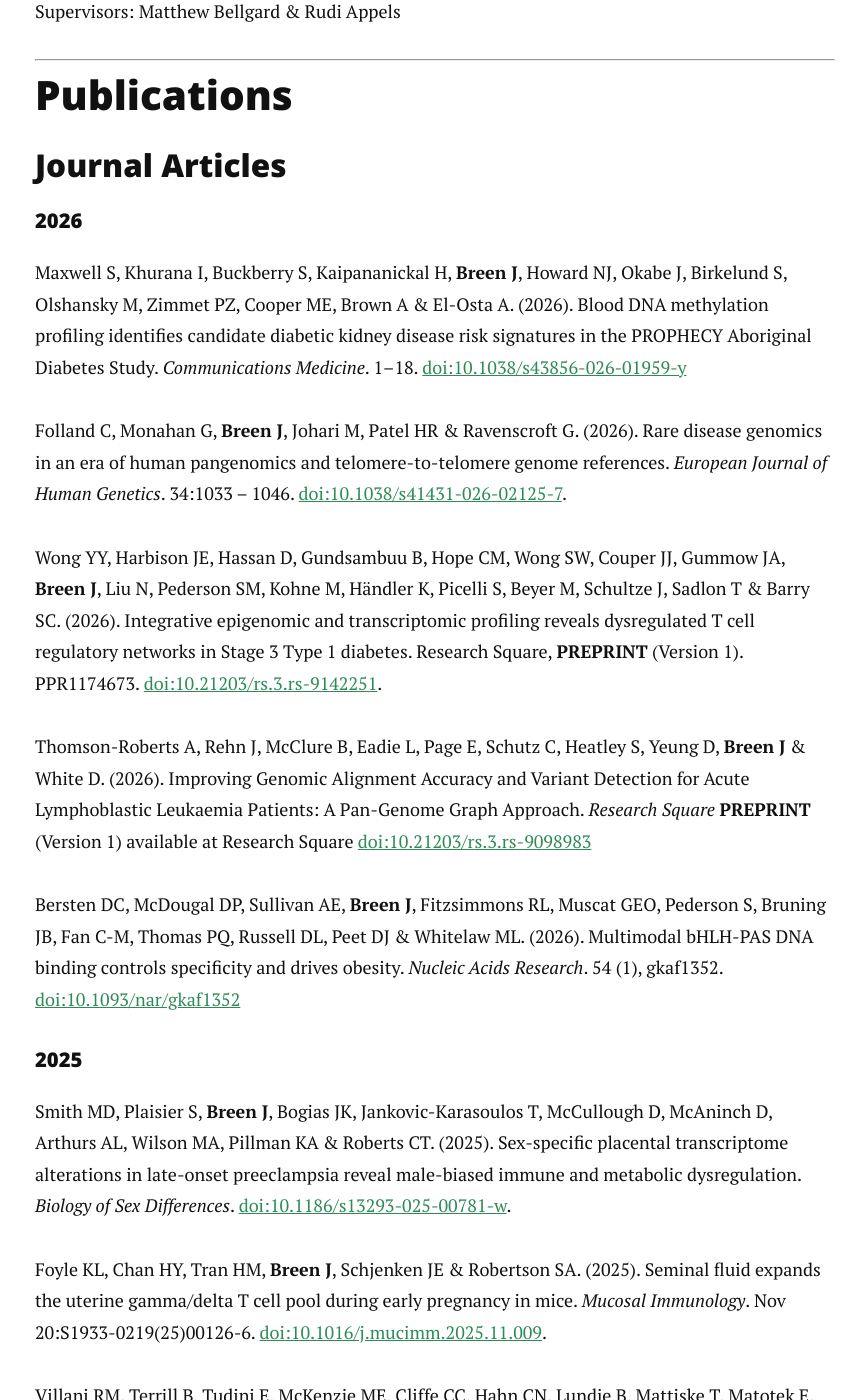
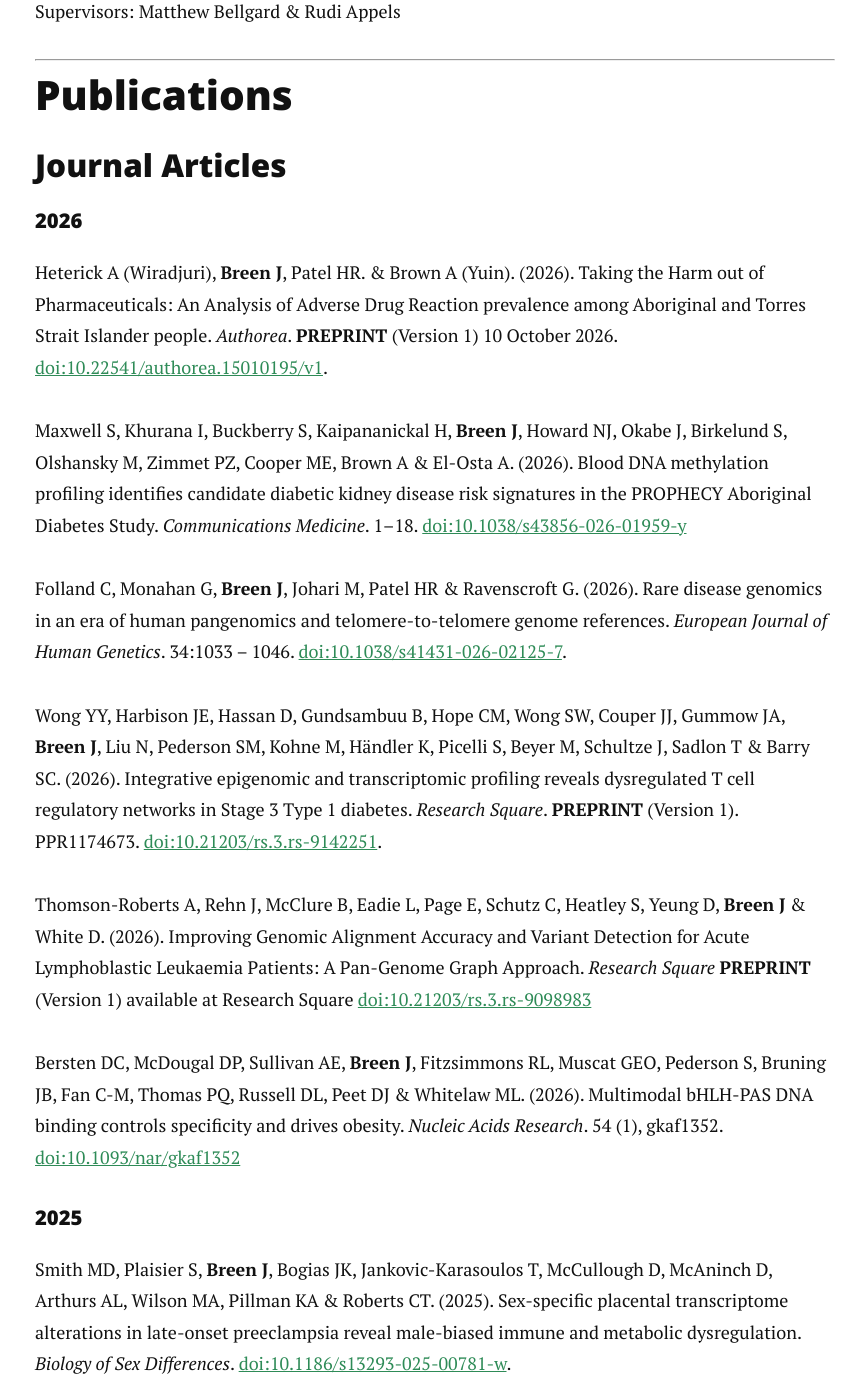
Before and after one commit to jimmybgammyknee/jimmybgammyknee.github.io, a Jekyll site: the page built from cv.md, in a window 1280 px wide and 1400 px high, scrolled down 2404 px. Shown: the whole window, without its empty margins (205-1071 px from the left). Built offline with Jekyll 4.4.1, drawn with Linux system fonts in a browser that asks for light colours; nearby versions of some CDN libraries.

Commit message:
Add journal article entry for 2026
Added a new journal article entry for 2026, including details about the publication and DOI links.

```diff
--- a/cv.md
+++ b/cv.md
@@ -77,11 +77,14 @@ Supervisors: Matthew Bellgard & Rudi Appels <br>
 
 #### 2026
 
+
+Heterick A (Wiradjuri), **Breen J**, Patel HR. & Brown A (Yuin). (2026). Taking the Harm out of Pharmaceuticals: An Analysis of Adverse Drug Reaction prevalence among Aboriginal and Torres Strait Islander people. _Authorea_. **PREPRINT** (Version 1) 10 October 2026. [doi:10.22541/authorea.15010195/v1](https://www.authorea.com/doi/full/10.22541/authorea.15010195/v1).
+
 Maxwell S, Khurana I, Buckberry S, Kaipananickal H, **Breen J**, Howard NJ, Okabe J, Birkelund S, Olshansky M, Zimmet PZ, Cooper ME, Brown A & El-Osta A. (2026). Blood DNA methylation profiling identifies candidate diabetic kidney disease risk signatures in the PROPHECY Aboriginal Diabetes Study. _Communications Medicine_. 1–18. [doi:10.1038/s43856-026-01959-y](https://doi.org/10.1038/s43856-026-01959-y)
 
 Folland C, Monahan G, **Breen J**, Johari M, Patel HR & Ravenscroft G. (2026). Rare disease genomics in an era of human pangenomics and telomere-to-telomere genome references. _European Journal of Human Genetics_. 34:1033 – 1046. [doi:10.1038/s41431-026-02125-7](https://doi.org/10.1038/s41431-026-02125-7).
 
-Wong YY, Harbison JE, Hassan D, Gundsambuu B, Hope CM, Wong SW, Couper JJ, Gummow JA, **Breen J**, Liu N, Pederson SM, Kohne M, Händler K, Picelli S, Beyer M, Schultze J, Sadlon T & Barry SC. (2026). Integrative epigenomic and transcriptomic profiling reveals dysregulated T cell regulatory networks in Stage 3 Type 1 diabetes. Research Square, **PREPRINT** (Version 1). PPR1174673. [doi:10.21203/rs.3.rs-9142251](https://doi.org/10.21203/rs.3.rs-9142251/v1).
+Wong YY, Harbison JE, Hassan D, Gundsambuu B, Hope CM, Wong SW, Couper JJ, Gummow JA, **Breen J**, Liu N, Pederson SM, Kohne M, Händler K, Picelli S, Beyer M, Schultze J, Sadlon T & Barry SC. (2026). Integrative epigenomic and transcriptomic profiling reveals dysregulated T cell regulatory networks in Stage 3 Type 1 diabetes. _Research Square_. **PREPRINT** (Version 1). PPR1174673. [doi:10.21203/rs.3.rs-9142251](https://doi.org/10.21203/rs.3.rs-9142251/v1).
 
 Thomson-Roberts A, Rehn J, McClure B, Eadie L, Page E, Schutz C, Heatley S, Yeung D, **Breen J** & White D. (2026). Improving Genomic Alignment Accuracy and Variant Detection for Acute Lymphoblastic Leukaemia Patients: A Pan-Genome Graph Approach. _Research Square_ **PREPRINT** (Version 1) available at Research Square [doi:10.21203/rs.3.rs-9098983](https://doi.org/10.21203/rs.3.rs-9098983/v1)
 
```
